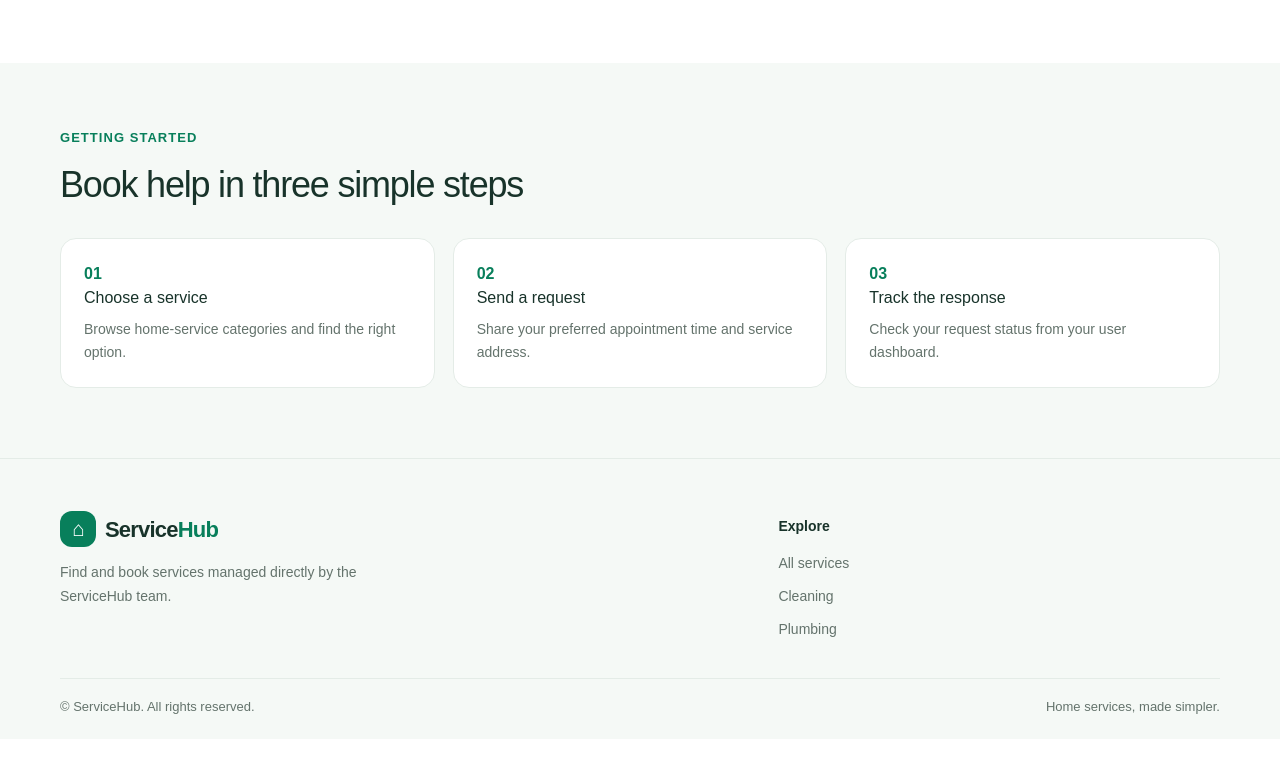
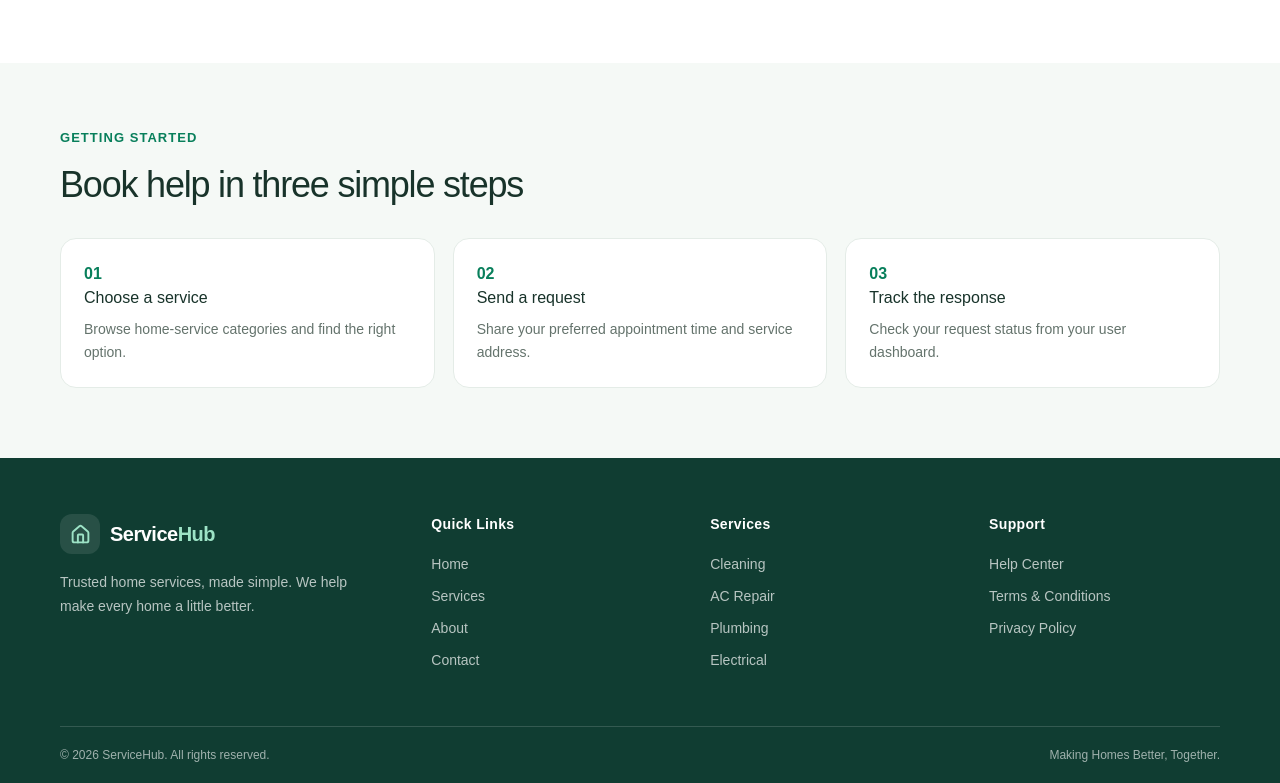
Before and after one commit to Nusrat-Rahe/Service_Hub, a Next.js app in the folder frontend/: page / in a window 1280 px wide. Shown: the part 1175-1958 px from the top of the page. Before the commit the page ends 1914 px from the top, so only its background shows below. Built offline with nearby package versions, Linux system fonts and the light colour scheme.

Commit message:
Edited the footer

```diff
--- a/frontend/package.json
+++ b/frontend/package.json
@@ -10,6 +10,7 @@
   },
   "dependencies": {
     "axios": "^1.20.0",
+    "lucide-react": "^1.68.0",
     "next": "16.4.2",
     "react": "19.3.0",
     "react-dom": "19.3.0"
--- a/frontend/src/app/(public)/layout.tsx
+++ b/frontend/src/app/(public)/layout.tsx
@@ -5,10 +5,10 @@ import "./public.css";
 
 export default function PublicLayout({ children }: { children: ReactNode }) {
   return (
-    <>
+    <div className="public-layout">
       <SiteHeader />
       <main>{children}</main>
       <SiteFooter />
-    </>
+    </div>
   );
 }
--- a/frontend/src/app/globals.css
+++ b/frontend/src/app/globals.css
@@ -30,6 +30,16 @@ body {
   color: var(--color-ink);
   font-family: Arial, Helvetica, sans-serif;
   -webkit-font-smoothing: antialiased;
+}
+
+.public-layout {
+  min-height: 100vh;
+  display: flex;
+  flex-direction: column;
+}
+
+.public-layout > main {
+  flex: 1;
 }
 
 a {
@@ -110,8 +120,7 @@ textarea {
   font-weight: 600;
 }
 
-.nav-links a:hover,
-.footer-links a:hover {
+.nav-links a:hover {
   color: var(--color-primary);
 }
 
@@ -158,69 +167,9 @@ textarea {
   text-transform: uppercase;
 }
 
-.site-footer {
-  padding: 52px 0 22px;
-  border-top: 1px solid var(--color-border);
-  background: var(--color-surface);
-}
-
-.footer-grid {
-  display: grid;
-  grid-template-columns: minmax(0, 1.5fr) minmax(0, 1fr);
-  align-items: start;
-  gap: clamp(28px, 5vw, 56px);
-  padding-bottom: 38px;
-}
-
-.footer-about-column .brand {
-  margin-bottom: 2px;
-}
-
-.footer-about {
-  max-width: 340px;
-  margin: 12px 0 0;
-  color: var(--color-muted);
-  font-size: 14px;
-  line-height: 1.7;
-}
-
-.footer-column h2 {
-  margin: 5px 0 16px;
-  font-size: 14px;
-  font-weight: 700;
-}
-
-.footer-links {
-  display: grid;
-  justify-items: start;
-  gap: 12px;
-  color: var(--color-muted);
-  font-size: 14px;
-}
-
-.footer-links a {
-  transition: color 150ms ease;
-}
-
-.footer-bottom {
-  display: flex;
-  align-items: center;
-  justify-content: space-between;
-  gap: 16px;
-  padding-top: 18px;
-  border-top: 1px solid var(--color-border);
-  color: var(--color-muted);
-  font-size: 13px;
-}
-
 @media (max-width: 800px) {
   .nav-links {
     gap: 14px;
-  }
-
-  .footer-grid {
-    grid-template-columns: minmax(0, 1.4fr) minmax(0, 1fr);
-    gap: 28px;
   }
 }
 
@@ -258,18 +207,4 @@ textarea {
     font-size: 12px;
   }
 
-  .footer-grid {
-    grid-template-columns: repeat(2, minmax(0, 1fr));
-    gap: 26px 18px;
-  }
-
-  .footer-about-column {
-    grid-column: 1 / -1;
-  }
-
-  .footer-bottom {
-    align-items: flex-start;
-    flex-direction: column;
-    gap: 6px;
-  }
 }
--- a/frontend/src/components/layout/SiteFooter.tsx
+++ b/frontend/src/components/layout/SiteFooter.tsx
@@ -1,38 +1,87 @@
 import Link from "next/link";
+import { House } from "lucide-react";
+
+const footerSections = [
+  {
+    title: "Quick Links",
+    links: [
+      { label: "Home", href: "/" },
+      { label: "Services", href: "/services" },
+      { label: "About", href: "/about" },
+      { label: "Contact", href: "/contact" },
+    ],
+  },
+  {
+    title: "Services",
+    links: [
+      { label: "Cleaning", href: "/services?category=Cleaning" },
+      { label: "AC Repair", href: "/services?category=AC%20Repair" },
+      { label: "Plumbing", href: "/services?category=Plumbing" },
+      { label: "Electrical", href: "/services?category=Electrical" },
+    ],
+  },
+  {
+    title: "Support",
+    links: [
+      { label: "Help Center", href: "/help-center" },
+      { label: "Terms & Conditions", href: "/terms" },
+      { label: "Privacy Policy", href: "/privacy" },
+    ],
+  },
+];
 
 export default function SiteFooter() {
   return (
-    <footer className="site-footer">
+    <footer className="bg-[#103d32] text-white">
       <div className="container">
-        <div className="footer-grid">
-          <div className="footer-about-column">
-            <Link className="brand" href="/">
-              <span className="brand-mark" aria-hidden="true">
-                ⌂
+        <div className="grid grid-cols-1 gap-x-8 gap-y-10 py-12 sm:grid-cols-2 sm:py-14 lg:grid-cols-[1.4fr_repeat(3,minmax(0,1fr))] lg:gap-x-12">
+          <div className="sm:col-span-2 lg:col-span-1">
+            <Link
+              aria-label="ServiceHub home"
+              className="inline-flex items-center gap-2.5 rounded-sm focus-visible:outline-2 focus-visible:outline-offset-4 focus-visible:outline-[#9de3c6]"
+              href="/"
+            >
+              <span className="grid size-10 place-items-center rounded-xl bg-white/10 text-[#9de3c6]">
+                <House aria-hidden="true" size={21} strokeWidth={2.2} />
               </span>
-              <span className="brand-name">
-                Service<span className="brand-hub">Hub</span>
+              <span className="text-xl font-extrabold tracking-tight">
+                Service<span className="text-[#9de3c6]">Hub</span>
               </span>
             </Link>
-            <p className="footer-about">
-              Find and book services managed directly by the ServiceHub team.
+            <p className="mt-4 max-w-xs text-sm leading-6 text-white/70">
+              Trusted home services, made simple. We help make every home a
+              little better.
             </p>
           </div>
 
-          <div className="footer-column">
-            <h2>Explore</h2>
-            <nav className="footer-links" aria-label="Explore links">
-              <Link href="/services">All services</Link>
-              <Link href="/services?category=Cleaning">Cleaning</Link>
-              <Link href="/services?category=Plumbing">Plumbing</Link>
-            </nav>
-          </div>
-
+          {footerSections.map((section) => {
+              return (
+                <section key={section.title}>
+                  <h2 className="mb-5 text-sm font-bold tracking-wide text-white">
+                    {section.title}
+                  </h2>
+                  <nav aria-label={section.title}>
+                    <ul className="grid justify-items-start gap-3 text-sm text-white/70">
+                      {section.links.map((link) => (
+                        <li key={link.label}>
+                          <Link
+                            className="inline-flex items-center rounded-sm transition-colors hover:text-[#9de3c6] focus-visible:outline-2 focus-visible:outline-offset-4 focus-visible:outline-[#9de3c6]"
+                            href={link.href}
+                          >
+                            {link.label}
+                          </Link>
+                        </li>
+                      ))}
+                  </ul>
+                </nav>
+              </section>
+            );
+          })}
         </div>
 
-        <div className="footer-bottom">
-          <span>© ServiceHub. All rights reserved.</span>
-          <span>Home services, made simpler.</span>
+        <div className="flex flex-col gap-2 border-t border-white/15 py-5 text-xs text-white/60 sm:flex-row sm:items-center sm:justify-between sm:gap-4">
+          <span>© 2026 ServiceHub. All rights reserved.</span>
+          <span>Making Homes Better, Together.</span>
         </div>
       </div>
     </footer>
--- a/frontend/src/components/layout/SiteHeader.tsx
+++ b/frontend/src/components/layout/SiteHeader.tsx
@@ -1,6 +1,7 @@
 "use client";
 
 import Link from "next/link";
+import { House } from "lucide-react";
 import { useState } from "react";
 import AuthModal, { type AuthModalType } from "@/components/auth/AuthModal";
 
@@ -13,7 +14,7 @@ export default function SiteHeader() {
         <div className="container header-inner">
           <Link className="brand" href="/" aria-label="ServiceHub home">
             <span className="brand-mark" aria-hidden="true">
-              ⌂
+              <House size={21} strokeWidth={2.2} />
             </span>
             <span className="brand-name">
               Service<span className="brand-hub">Hub</span>
```
Also changed, not shown: 1 other file (tests, documents, lock files or other folders).
